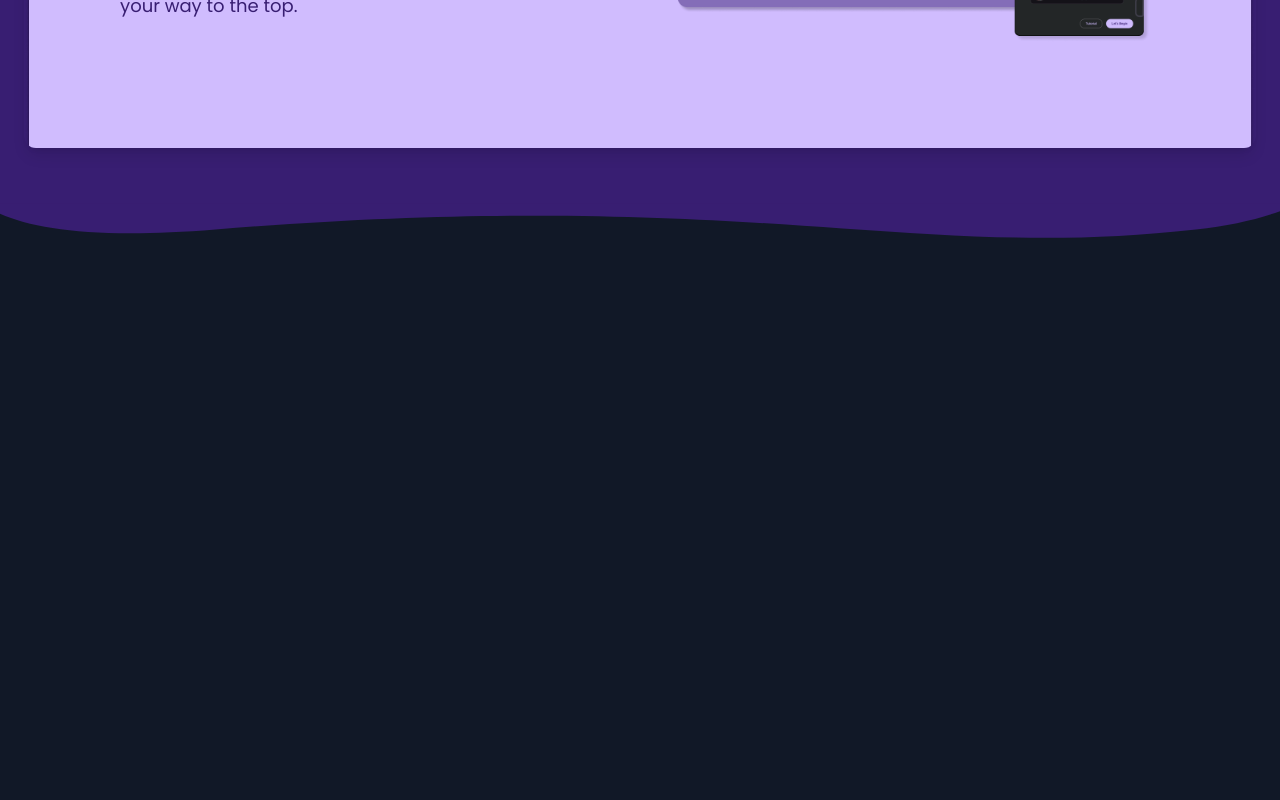
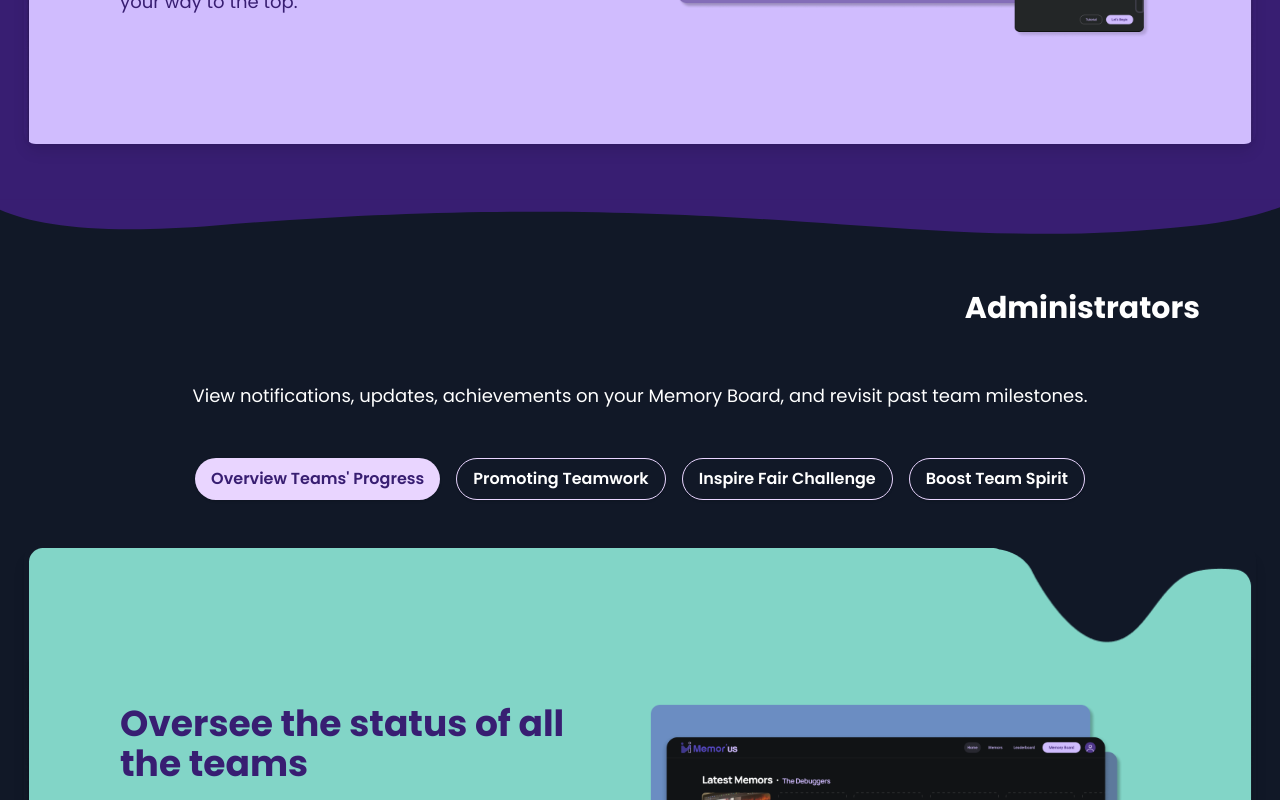
Before and after one commit to rcsilva211/landing-memor-us, a React (Vite) app: page / in a window 1280 px wide. Shown: the part 2000-2800 px from the top of the page. Before the commit the page ends 2403 px from the top, so only its background shows below. Built offline with nearby package versions, Linux system fonts and the light colour scheme.

Commit message:
feat(dev): landing

```diff
--- a/src/App.jsx
+++ b/src/App.jsx
@@ -14,11 +14,14 @@ import ongoingPng from "./assets/ongoing.png";
 import leaderboardPng from "./assets/leaderboard.png";
 import memoryboardPng from "./assets/memoryboard.png";
 import bgSlide from "./assets/bg-slide.png";
+import bgSlideAdmin from "./assets/bg-slide-admin.png";
 
 const App = () => {
   const [isOpen, setIsOpen] = useState(false);
   const [activeIndex, setActiveIndex] = useState(0);
+  const [activeIndexAdmin, setActiveIndexAdmin] = useState(0);
   const swiperRef = useRef(null);
+  const swiperRefAdmin = useRef(null);
 
   const toggleMenu = () => {
     setIsOpen(!isOpen);
@@ -28,13 +31,12 @@ const App = () => {
     setIsOpen(false);
   };
 
+  // Content Array - Collaborator
   const changeSlide = (index) => {
     if (swiperRef.current && swiperRef.current.slideTo) {
       swiperRef.current.slideTo(index);
     }
   };
-
-  // Content Array - Collaborator
   const slidesContentCollab = [
     {
       title: "Teams’ hub for tracking and celebrating memories ",
@@ -91,6 +93,69 @@ const App = () => {
     },
   ];
 
+  // Content Array - Admin
+  const changeSlideAdmin = (indexAdmin) => {
+    if (swiperRefAdmin.current && swiperRefAdmin.current.slideTo) {
+      swiperRefAdmin.current.slideTo(indexAdmin);
+    }
+  };
+
+  const slidesContentAdmin = [
+    {
+      title: "Oversee the status of all the teams",
+      description1:
+        "Browse through recently uploaded. You can see when and who  posted the memor.",
+      description2: "",
+      specialTitle1: "Monitor Memor Activities",
+      specialDesc1:
+        "You can track how many memories are about and which were created already with the number of Ongoing Memors Closed memors.",
+      specialTitle2: "Leaderboard",
+      specialDesc2:
+        "Check the Remaining Time and see the theme of the competition. Analyze Team Performance and view who’s running at the top at the ranking.",
+      image: homePng,
+      buttonName: "Overview Teams' Progress",
+    },
+    {
+      title: "Teams can share their best moments",
+      description1:
+        "Your central hub for all team-building activities, showcasing ongoing and past Memors. It inspires participation, simplifies challenge management, and boosts motivation.",
+      description2: "",
+      specialTitle1: "Ongoing Memors",
+      specialDesc1:
+        "Top cards display your task names, due dates, and statuses, with urgency labels to keep your team focused.",
+      specialTitle2: "Task Progress",
+      specialDesc2:
+        "Your Memors are filtered and with labels highlighting achievements, celebrating your progress, and energizing your future tasks.",
+      image: ongoingPng,
+      buttonName: "Promoting Teamwork",
+    },
+    {
+      title: "Turning achievements into team motivation",
+      description1: "",
+      description2: "",
+      specialTitle1: "Leaderboard",
+      specialDesc1:
+        "A clear, exciting view of the race to the top, showcasing team rankings based on completed Memors and earned points.",
+      specialTitle2: "Celebrating Achievements",
+      specialDesc2:
+        "Highlights team wins and collective efforts, fostering pride, camaraderie, and collaboration.",
+      image: leaderboardPng,
+      buttonName: "Inspire Fair Challenge",
+    },
+    {
+      title: "Unlocking team potentials while creating memories",
+      description1:
+        "The Digital Memory Board is a visual path of your team’s achievements. Designed to inspire, celebrate, and connect your team. It captures the essence of collaboration and accomplishment.",
+      description2:
+        "Whether you’re an administrator shaping the experience or a collaborator bringing memories to life, the Digital Memory Board ensures everyone is connected, inspired, and ready to make every moment count.",
+      specialTitle1: "",
+      specialDesc1: "",
+      specialTitle2: "",
+      specialDesc2: "",
+      image: memoryboardPng,
+      buttonName: "Boost Team Spirit",
+    },
+  ];
   return (
     <div className='bg-gray-900 text-white'>
       {/* Navbar */}
@@ -118,7 +183,10 @@ const App = () => {
               </motion.li>
             ))}
           </ul>
-          <button className='px-4 py-2 text-sm font-semibold text-gray-900 bg-purple-400 rounded-lg hover:bg-purple-300 transition-all duration-300 ease-in-out'>
+          <button
+            href='https://memor-us.com/'
+            className='px-4 py-2 text-sm font-semibold text-gray-900 bg-purple-400 rounded-lg hover:bg-purple-300 transition-all duration-300 ease-in-out'
+          >
             Get Started
           </button>
         </div>
@@ -178,7 +246,10 @@ const App = () => {
 
         {/* Buttons */}
         <div className='flex flex-col mt-8 space-y-4'>
-          <button className='w-48 px-4 py-2 text-lg font-semibold text-gray-900 bg-purple-400 rounded-lg hover:bg-purple-300 transition-all duration-300 ease-in-out'>
+          <button
+            href='https://memor-us.com/'
+            className='w-48 px-4 py-2 text-lg font-semibold text-gray-900 bg-purple-400 rounded-lg hover:bg-purple-300 transition-all duration-300 ease-in-out'
+          >
             Get Started
           </button>
           <button className='w-48 px-4 py-2 text-lg font-semibold text-purple-400 border border-purple-400 rounded-lg hover:bg-purple-400 hover:text-gray-900 transition-all duration-300 ease-in-out'>
@@ -262,7 +333,7 @@ const App = () => {
       <section className='relative collaborator flex flex-col items-center justify-start px-6 py-14 pt-10'>
         {/* Title Section */}
         <div className='lg:text-left container lg:mx-auto self-start w-full sm:text-center sm:self-center'>
-          <h1 className='text-3xl sm:text-4xl font-bold text-white mb-14'>
+          <h1 className='lg:text-3xl lg:ms-14 sm:ms-0 sm:text-4xl font-bold text-white mb-14'>
             Collaborators
           </h1>
           <div className='text-center'>
@@ -305,7 +376,7 @@ const App = () => {
           <Swiper
             onSwiper={(swiper) => (swiperRef.current = swiper)}
             onSlideChange={(swiper) => setActiveIndex(swiper.activeIndex)}
-            spaceBetween={20} // Smaller space for small screens
+            spaceBetween={20}
             slidesPerView={1}
             className='h-auto mt-7'
           >
@@ -365,6 +436,116 @@ const App = () => {
           </Swiper>
         </div>
       </section>
+
+      {/* Admin section */}
+      <section className='relative flex flex-col items-center justify-start px-6 py-14 pt-10'>
+        {/* Title Section */}
+        <div className='lg:text-right container lg:mx-auto self-end w-full sm:text-center sm:self-center'>
+          <h1 className='lg:text-3xl lg:me-14 sm:me-0 sm:text-4xl font-bold text-white mb-14'>
+            Administrators
+          </h1>
+          <div className='text-center'>
+            <p className='text-md sm:text-lg text-white'>
+              View notifications, updates, achievements on your Memory Board,
+              and revisit past team milestones.
+            </p>
+          </div>
+        </div>
+
+        {/* Buttons Section */}
+        <div className='flex flex-wrap justify-center space-x-2 sm:space-x-4 mt-8 sm:mt-12'>
+          {slidesContentAdmin.map((slide, indexAdmin) => (
+            <button
+              key={indexAdmin}
+              className={`px-4 py-2 font-semibold rounded-full shadow transition duration-300 mb-4 sm:mb-0 ${
+                activeIndexAdmin === indexAdmin
+                  ? "bg-purple-200 text-[#381e72]"
+                  : "bg-transparent text-white border border-purple-200 hover:bg-purple-200 hover:text-[#381e72]"
+              }`}
+              onClick={() => {
+                setActiveIndexAdmin(indexAdmin);
+                changeSlideAdmin(indexAdmin);
+              }}
+            >
+              {slide.buttonName}
+            </button>
+          ))}
+        </div>
+
+        {/* Swiper Section */}
+        <div
+          className='relative p-6 sm:p-12 rounded-xl shadow-lg mt-12 w-full max-w-[1440px] mx-auto z-10'
+          style={{
+            backgroundImage: `url(${bgSlideAdmin})`,
+            backgroundRepeat: "no-repeat",
+            backgroundSize: "cover",
+          }}
+        >
+          <Swiper
+            onSwiper={(swiper) => (swiperRefAdmin.current = swiper)}
+            onSlideChange={(swiper) =>
+              setActiveIndexAdmin(swiper.activeIndexAdmin)
+            }
+            spaceBetween={20}
+            slidesPerView={1}
+            className='h-auto mt-7'
+          >
+            {slidesContentAdmin.map((slideAdmin, indexAdmin) => (
+              <SwiperSlide key={indexAdmin}>
+                <div className='flex flex-col lg:flex-row items-center p-6 pb-0 sm:p-12 sm:pb-0 sm:pt-20'>
+                  {/* Text Section */}
+                  <div className='lg:w-1/2 text-left mb-8 lg:mb-0 pr-0 sm:pr-8'>
+                    {slideAdmin.title && (
+                      <h2 className='text-2xl sm:text-3xl lg:text-4xl font-bold text-[#381e72] mb-4 sm:mb-6'>
+                        {slideAdmin.title}
+                      </h2>
+                    )}
+                    {slideAdmin.description1 && (
+                      <p className='text-[#381e72] text-md sm:text-lg mb-4 sm:mb-6'>
+                        {slideAdmin.description1}
+                      </p>
+                    )}
+                    {slideAdmin.description2 && (
+                      <p className='text-[#381e72] text-md sm:text-lg mb-4 sm:mb-6'>
+                        {slideAdmin.description2}
+                      </p>
+                    )}
+                    {slideAdmin.specialTitle1 && (
+                      <div className='mb-4 sm:mb-6'>
+                        <h3 className='text-lg sm:text-xl font-bold text-[#381e72]'>
+                          {slideAdmin.specialTitle1}
+                        </h3>
+                        <p className='text-[#381e72] text-sm sm:text-md'>
+                          {slideAdmin.specialDesc1}
+                        </p>
+                      </div>
+                    )}
+                    {slideAdmin.specialTitle2 && (
+                      <div>
+                        <h3 className='text-lg sm:text-xl font-bold text-[#381e72]'>
+                          {slideAdmin.specialTitle2}
+                        </h3>
+                        <p className='text-[#381e72] text-sm sm:text-md'>
+                          {slideAdmin.specialDesc2}
+                        </p>
+                      </div>
+                    )}
+                  </div>
+
+                  {/* Image Section */}
+                  <div className='lg:w-1/2 flex justify-center'>
+                    <img
+                      src={slideAdmin.image}
+                      alt={slideAdmin.title}
+                      className='w-full max-w-[300px] sm:max-w-[400px] lg:max-w-[500px] object-cover'
+                    />
+                  </div>
+                </div>
+              </SwiperSlide>
+            ))}
+          </Swiper>
+        </div>
+      </section>
     </div>
   );
 };
```
Also changed, not shown: src/assets/bg-slide-admin.png (added).
